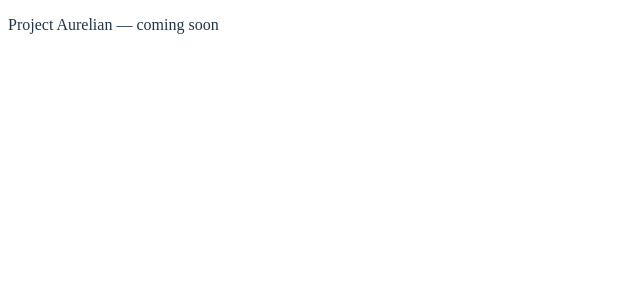
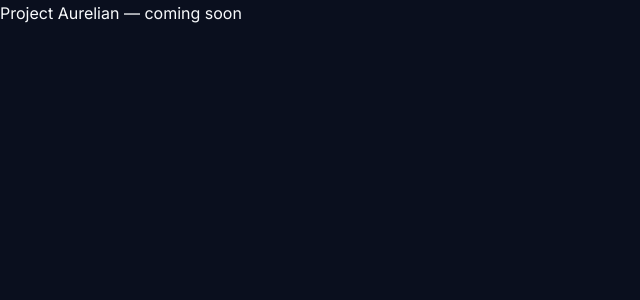
Before and after one commit to mitchcalandro/mitchcalandro.github.io, a React (Vite) app: page / in a window 1280 px wide. Shown: the top 300 px of the page, without its empty margins (0-640 px from the left). Built offline with nearby package versions, Linux system fonts and the light colour scheme.

Commit message:
chore: add placeholder SVGs and global design tokens

```diff
--- a/src/index.css
+++ b/src/index.css
@@ -1,45 +1,115 @@
+@import url('https://fonts.googleapis.com/css2?family=Orbitron:wght@400;700;900&family=Inter:wght@300;400;500;600&display=swap');
+
 :root {
-  color-scheme: light dark;
-  color: rgba(255, 255, 255, 0.87);
-  background-color: #242424;
+  --bg-dark: #0A0F1E;
+  --bg-alt: #111827;
+  --accent: #2563EB;
+  --accent-hover: #60A5FA;
+  --text-light: #F8FAFC;
+  --text-muted: #94A3B8;
+  --text-dark: #0F172A;
+  --font-heading: 'Orbitron', sans-serif;
+  --font-body: 'Inter', sans-serif;
+  --navbar-height: 72px;
+  --section-padding: 6rem 2rem;
+  --max-width: 1200px;
+  --radius: 8px;
+  --transition: 0.2s ease;
+  --card-bg: #161f35;
+  --border: rgba(255,255,255,0.08);
+}
+
+*, *::before, *::after {
+  box-sizing: border-box;
+  margin: 0;
+  padding: 0;
+}
+
+html {
+  scroll-behavior: smooth;
+}
+
+body {
+  background-color: var(--bg-dark);
+  color: var(--text-light);
+  font-family: var(--font-body);
+  font-size: 16px;
+  line-height: 1.7;
+}
+
+h1, h2, h3, h4, h5, h6 {
+  font-family: var(--font-heading);
+  line-height: 1.2;
+  letter-spacing: 0.04em;
 }
 
 a {
-  color: #646cff;
+  color: var(--accent-hover);
   text-decoration: none;
 }
+
 a:hover {
-  color: #535bf2;
+  text-decoration: underline;
 }
 
 button {
-  border-radius: 8px;
-  border: 1px solid transparent;
-  padding: 0.6em 1.2em;
-  font-size: 1em;
-  font-weight: 500;
-  font-family: inherit;
-  background-color: #1a1a1a;
   cursor: pointer;
-  transition: border-color 0.25s;
-}
-button:hover {
-  border-color: #646cff;
-}
-button:focus,
-button:focus-visible {
-  outline: 4px auto -webkit-focus-ring-color;
+  font-family: var(--font-body);
 }
 
-@media (prefers-color-scheme: light) {
+img {
+  max-width: 100%;
+  display: block;
+}
+
+section {
+  padding: var(--section-padding);
+  scroll-margin-top: var(--navbar-height);
+}
+
+section:nth-of-type(even) {
+  background-color: var(--bg-alt);
+}
+
+.section-container {
+  max-width: var(--max-width);
+  margin: 0 auto;
+}
+
+.section-title {
+  font-size: clamp(1.5rem, 4vw, 2.5rem);
+  margin-bottom: 1rem;
+  color: var(--text-light);
+}
+
+.section-subtitle {
+  color: var(--text-muted);
+  font-size: 1.1rem;
+  margin-bottom: 3rem;
+  max-width: 600px;
+}
+
+.btn-primary {
+  display: inline-block;
+  background: var(--accent);
+  color: var(--text-light);
+  padding: 0.75rem 2rem;
+  border-radius: var(--radius);
+  border: none;
+  font-size: 1rem;
+  font-weight: 600;
+  transition: background var(--transition);
+  text-decoration: none;
+}
+
+.btn-primary:hover {
+  background: var(--accent-hover);
+  text-decoration: none;
+  color: var(--text-dark);
+}
+
+@media (max-width: 768px) {
   :root {
-    color: #213547;
-    background-color: #ffffff;
-  }
-  a:hover {
-    color: #747bff;
-  }
-  button {
-    background-color: #f9f9f9;
+    --section-padding: 4rem 1.25rem;
   }
 }
```
Also changed, not shown: public/placeholder-hero.svg (added), public/placeholder-photo.svg (added).
